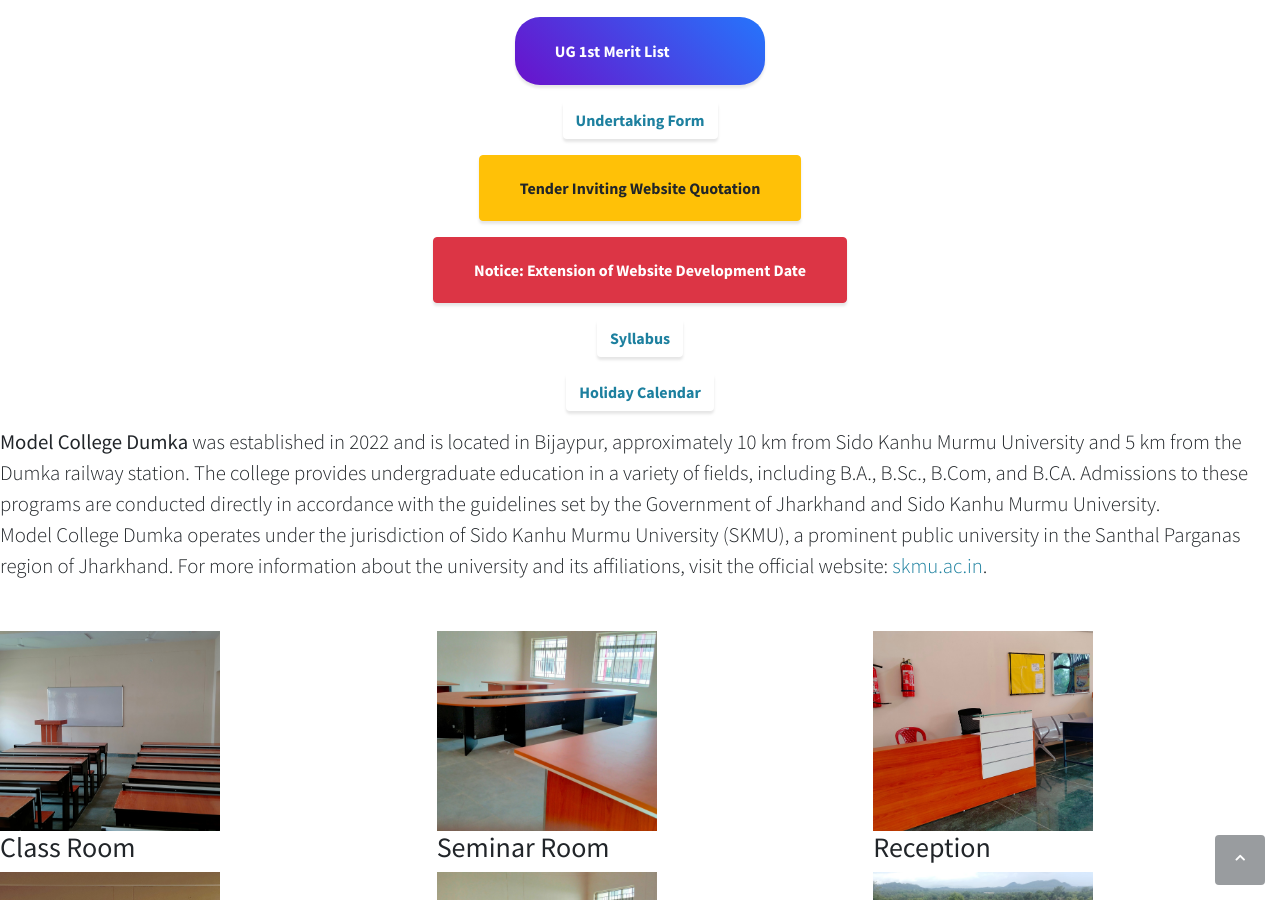
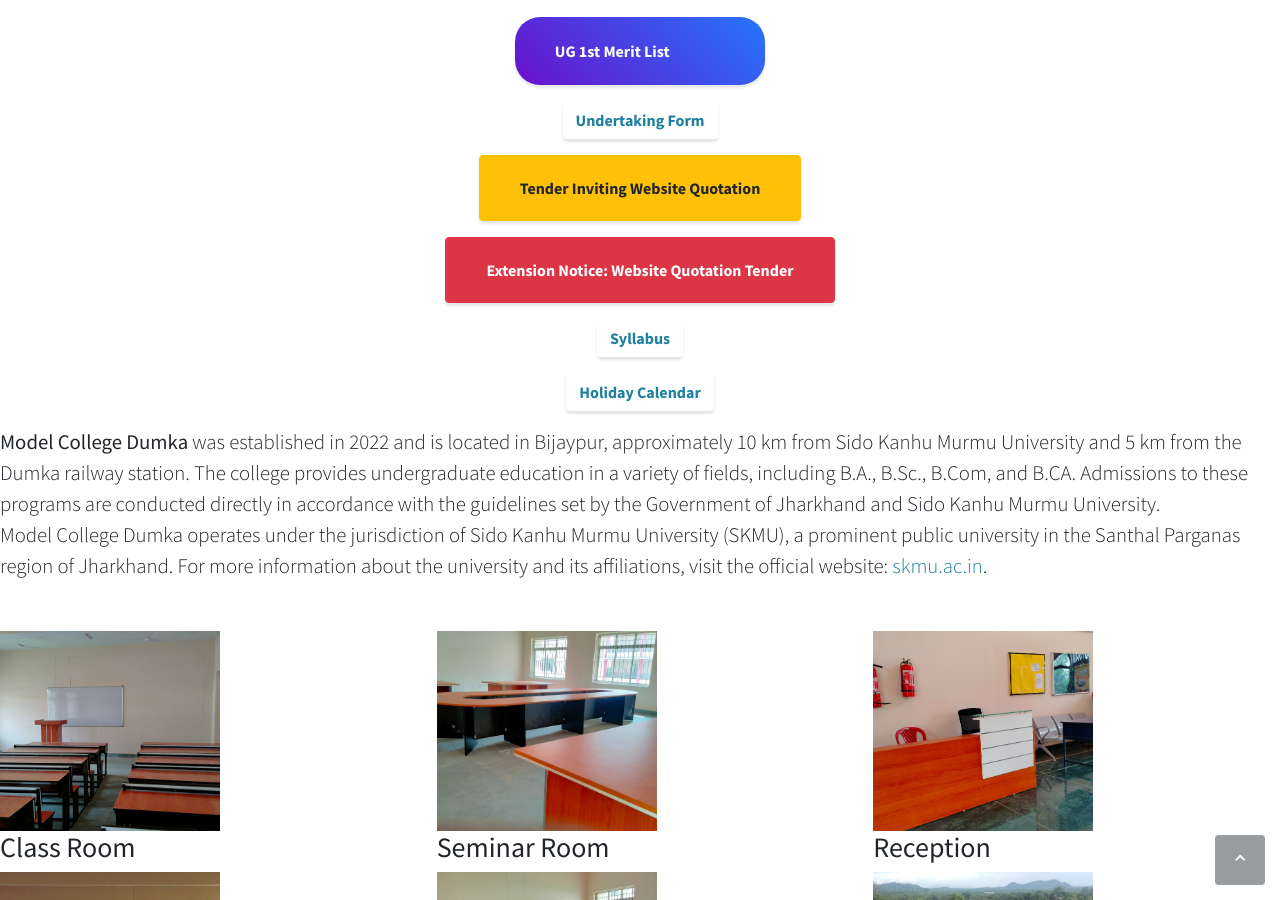
Before and after one commit to modelcollegedumka/modelcollegedumka.github.io, a Jekyll site: the page built from index.md, in a window 1280 px wide and 900 px high, scrolled down 1067 px. Built offline with Jekyll 4.4.1, drawn with Linux system fonts in a browser that asks for light colours.

Commit message:
Update home.html

```diff
--- a/_layouts/home.html
+++ b/_layouts/home.html
@@ -110,7 +110,7 @@
 <div class="row mb-3">
   <div class="col-lg-12">
     <a href="/assets/pdf/Website-Development-Extension-Notice.pdf" class="btn btn-danger btn-xl js-scroll-trigger" download>
-      Notice: Extension of Website Development Date
+      Extension Notice: Website Quotation Tender
     </a>
   </div>
 </div>
```
